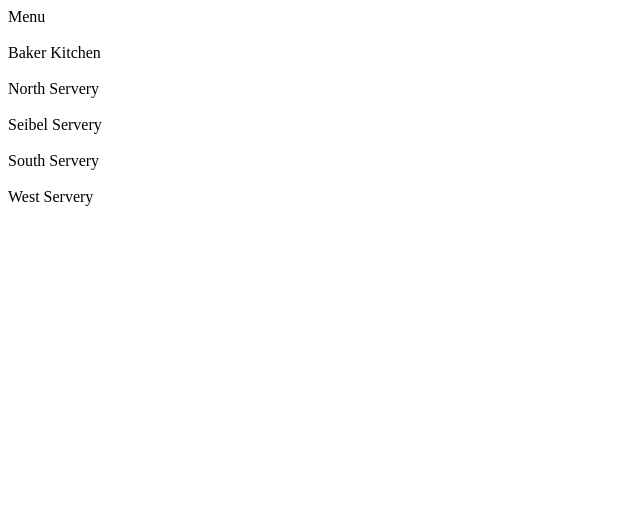
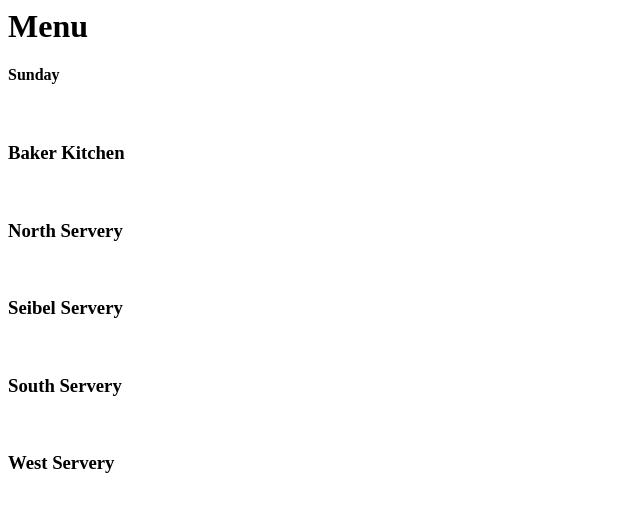
Before and after one commit to CammyCow/HackRice11ProjectEat, a website: page deployable/menu.html in a window 1280 px wide. Shown: the whole page, without its empty margins (0-640 px from the left). Drawn offline with Linux system fonts and the light colour scheme; no server answers.

Commit message:
small style edits for menu page

```diff
--- a/deployable/menu.html
+++ b/deployable/menu.html
@@ -3,31 +3,49 @@
 <head>
   <title>RiceEats Menu</title>
 
+
 </head>
 <body>
+  <style>
+  div.container {
+    position:relative
+  }
+  div.container p{
+    margin: 0;
+    position: absolute;
+    top: 50%;
+    left: 50%;
+    margin-right: -50%;
+    transform: translate(-50%, -50%)
+  }
+  </style>
 
-<div>Menu</div>
-<div id="date"> </div>
+<div class = "container"><h1>Menu</h1></div>
+<div id="date" class = "container"> </div>
 <br>
 <div id="display">
-  <div id = "Baker Kitchen">Baker Kitchen
-    <br>
+  <div id = "Baker Kitchen">
+    <h3>Baker Kitchen</h3>
   </div>
   <br>
-  <div id = "North Servery">North Servery
-    <br>
+
+  <div id = "North Servery">
+    <h3>North Servery</h3>
   </div>
   <br>
-  <div id = "Seibel Servery">Seibel Servery
-    <br>
+
+  <div id = "Seibel Servery">
+    <h3>Seibel Servery</h3>
   </div>
   <br>
-  <div id = "South Servery">South Servery
-    <br>
+
+  <div id = "South Servery">
+    <h3>South Servery</h3>
   </div>
   <br>
-  <div id = "West Servery"> West Servery
-    <br>
+
+  <div id = "West Servery">
+    <h3>West Servery</h3>
   </div>
 </div>
 
--- a/deployable/menu.js
+++ b/deployable/menu.js
@@ -36,12 +36,16 @@ function generateDailyView(){
     case  6:
       day = "Saturday";
   }
-  var databaseRef = firebase.database().ref("foodItems");
+  const dateHeader = document.createElement('h4');
+  var ndoe = document.createTextNode(day);
+  dateHeader.append(ndoe);
+  document.getElementById("date").appendChild(dateHeader);
+
+  var databaseRef = firebase.database().ref();
   console.log("retreiving menu");
   databaseRef.on('value',(snapshot) => {
     const serv = snapshot.val();
     console.log(serv[day]);
-
     for (var servery in serv[day]["lunch"]){
       console.log("Lunch forloop:" + servery);
       displayServeryFood(serv[day]["lunch"][servery], servery);
```
Also changed, not shown: deployable/databaseControl.html (+1 -1 lines), deployable/databaseController.js (+43 -1 lines).
